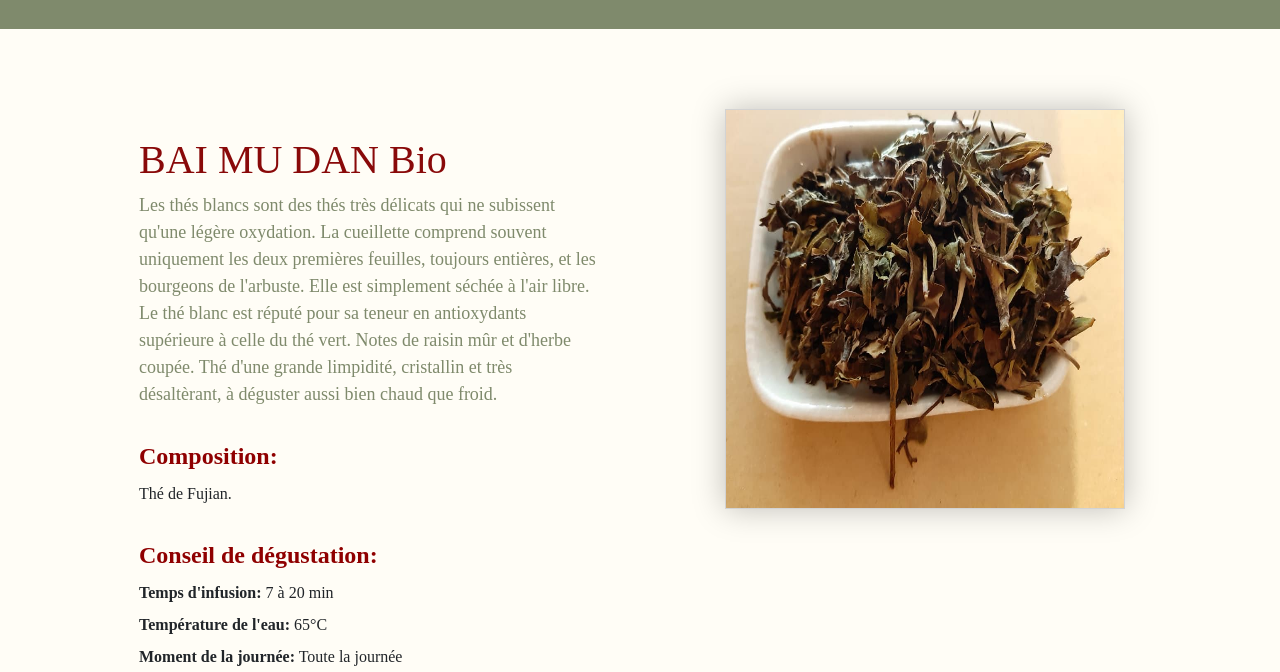
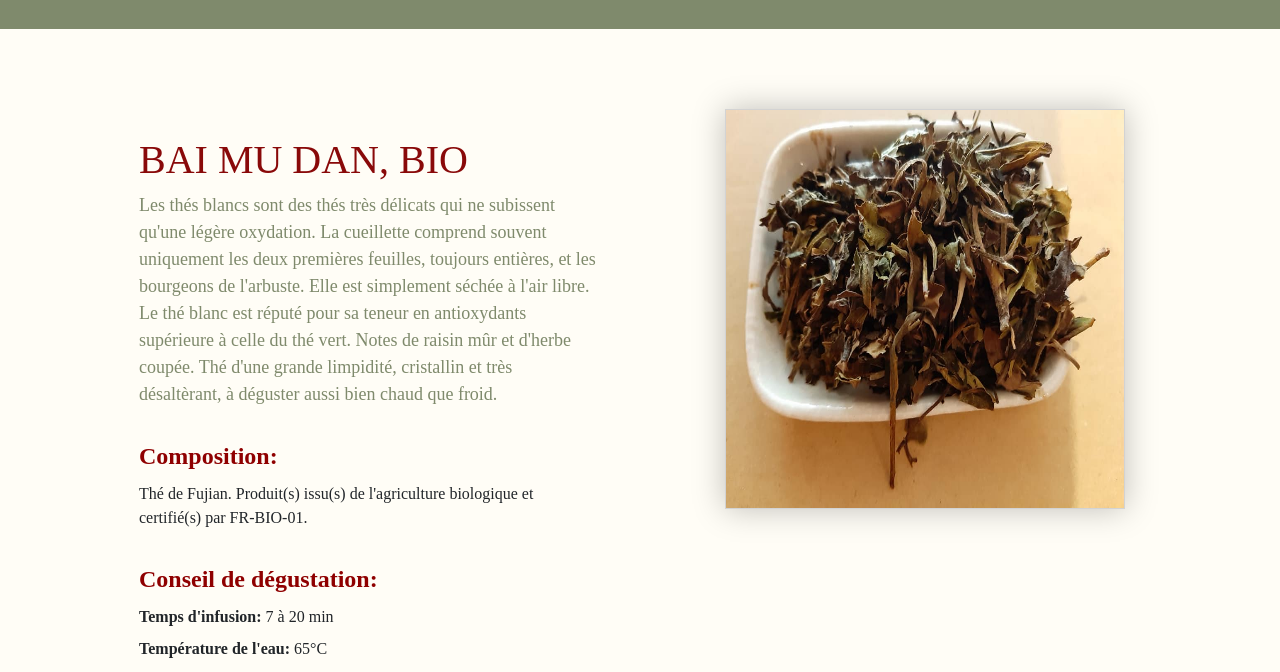
Before and after one commit to ToutUnEsprit/toutunesprit, a Gatsby site: page /bai-mu-dan-bio-fujian/ in a window 1280 px wide. Shown: the part 120-792 px from the top of the page. Built offline with nearby package versions, Linux system fonts and the light colour scheme; Gatsby itself is replaced by a stand-in of ours.

Commit message:
Update Contenu “bai-mu-dan-bio-fujian”

```diff
--- a/src/content/bai-mu-dan-bio-fujian.md
+++ b/src/content/bai-mu-dan-bio-fujian.md
@@ -1,5 +1,5 @@
 ---
-title: BAI MU DAN Bio
+title: 'BAI MU DAN, BIO'
 categorie: Thé
 img: /assets/thé-blanc.jpg
 sous-categorie: Thé blanc
@@ -11,7 +11,9 @@ description: >-
   antioxydants supérieure à celle du thé vert. Notes de raisin mûr et d'herbe
   coupée. Thé d'une grande limpidité, cristallin et très désaltèrant, à déguster
   aussi bien chaud que froid.
-composition: Thé de Fujian.
+composition: >-
+  Thé de Fujian.  Produit(s) issu(s) de l'agriculture biologique et certifié(s)
+  par FR-BIO-01.
 temps: 7 à 20 min
 degree: 65°C
 time: Toute la journée
```
